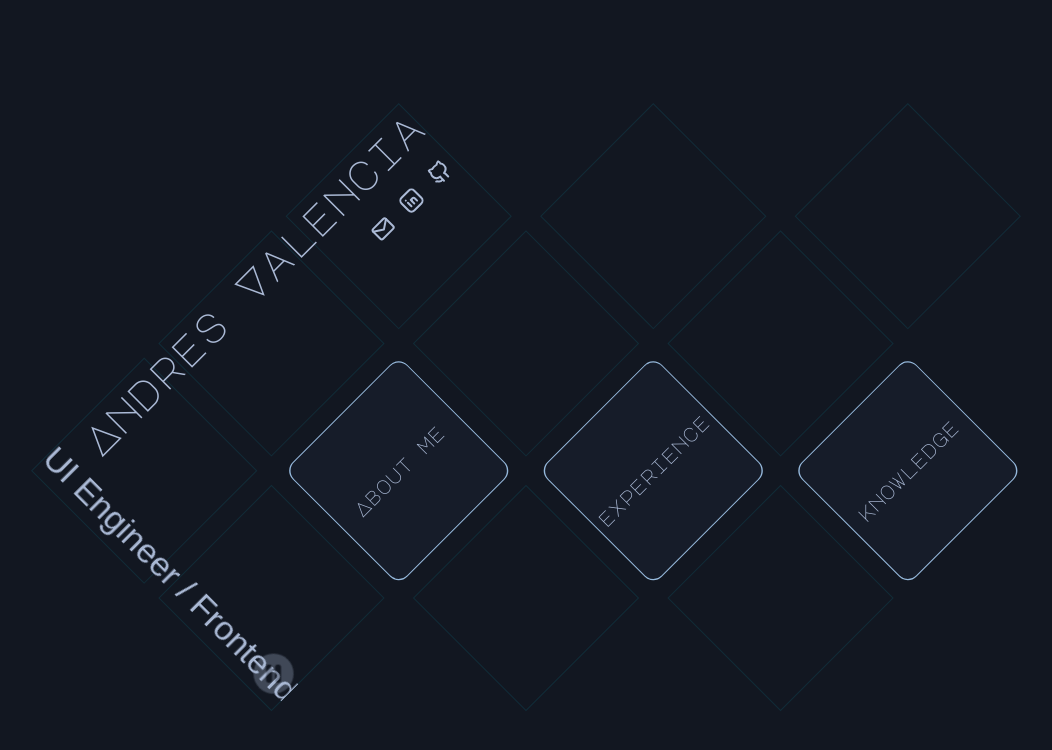
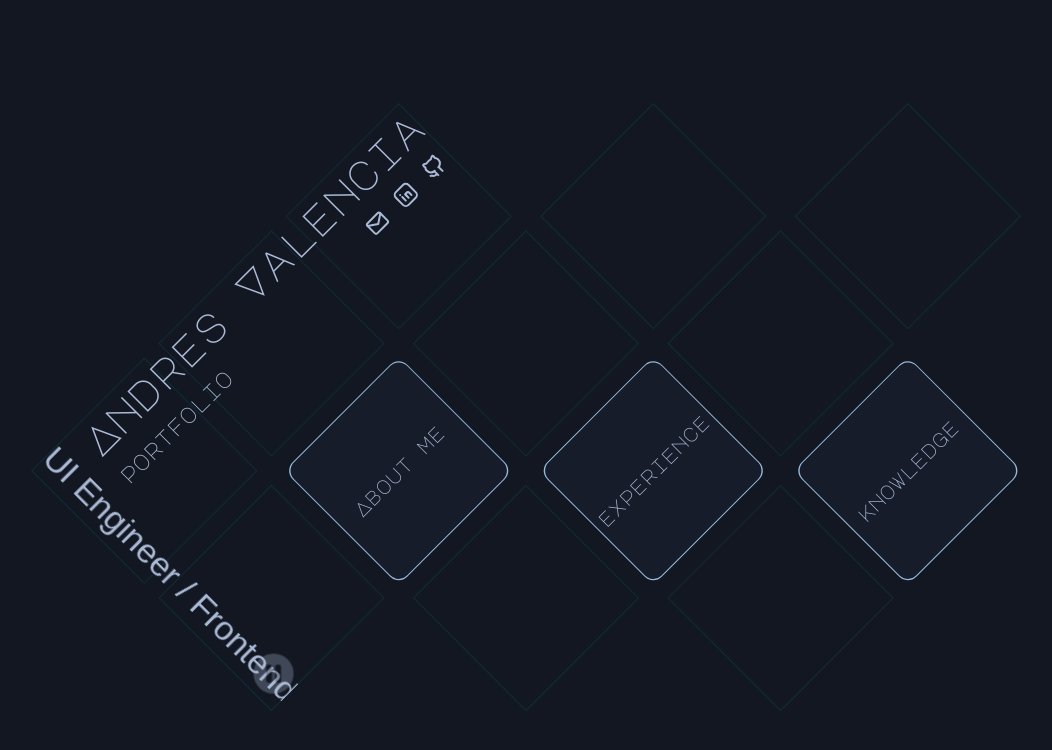
Before and after one commit to andresV74/portfolio, a React (Vite) app: page / in a window 1280 px wide. Shown: the top 750 px of the page, without its empty margins (114-1166 px from the left). Built offline with nearby package versions, Linux system fonts and the light colour scheme; a web font is replaced by a local one.

Commit message:
Added "portfolio" subtitle

```diff
--- a/src/components/Header.jsx
+++ b/src/components/Header.jsx
@@ -9,11 +9,14 @@ function Header() {
 	return (
 		<header className='portfolio__header'>
 			<h1 className="title major-mono">Andres Valencia</h1>
-			<ul className='links'>
-				<Link link='mailto:andres.valencia74@icloud.com'  icon={mailIcon} />
-				<Link link='https://www.linkedin.com/in/andresvalenciaa/'  icon={linkedInIcon} />
-				<Link link='https://github.com/andresV74/'  icon={gitHubIcon} />
-			</ul>
+			<div className="description">
+				<h2 className="subtitle major-mono">portfolio</h2>
+				<ul className='links'>
+					<Link link='mailto:andres.valencia74@icloud.com'  icon={mailIcon} />
+					<Link link='https://www.linkedin.com/in/andresvalenciaa/'  icon={linkedInIcon} />
+					<Link link='https://github.com/andresV74/'  icon={gitHubIcon} />
+				</ul>
+			</div>
 		</header>
 	)
 }
--- a/src/components/Marquee.jsx
+++ b/src/components/Marquee.jsx
@@ -17,7 +17,7 @@ function Marquee({ text }) {
 	}
 	return(
 		<div className="marquee">
-			<h2 className={ subtitleClassName }>{ text }</h2>
+			<h3 className={ subtitleClassName }>{ text }</h3>
 			<button className="marquee__pause-button" onClick={ handleClick }>
 				{ iconButton}
 			</button>
--- a/src/styles/header.scss
+++ b/src/styles/header.scss
@@ -17,7 +17,7 @@
 		color: var(--text-color);
 		font-size: 1.8rem;
 		line-height: 1.2;
-		margin-bottom: 1rem;
+		margin-bottom: 0.5rem;
 		text-align: center;
 
 		@include mixins.responsive(md) {
@@ -34,12 +34,41 @@
 		}
 	}
 
+	.description {
+		align-items: center;
+		display: flex;
+		justify-content: space-between;
+		padding-left: 0.3rem;
+
+		@include mixins.responsive(md) {
+			padding-left: 0.7rem;
+		}
+	}
+
+	.subtitle {
+		color: var(--text-color);
+		font-size: 1.2rem;
+		line-height: 1;
+
+		@include mixins.responsive(md) {
+			font-size: 1.4rem;
+		}
+
+		@include mixins.responsive(xl) {
+			font-size: 2rem;
+		}
+	}
+
 	.links {
 		display: flex;
 		gap: 1rem;
 		justify-content: flex-end;
 		list-style: none;
 		padding-right: 0.5rem;
+
+		li {
+			height: fit-content;
+		}
 	}
 
 	.link,
@@ -47,8 +76,6 @@
 	.link:visited {
 		color: var(--text-color);
 		display: block;
-		font-size: 1.5rem;
-		line-height: 1;
 		transition: all 0.2s;
 
 		&:hover {
```
